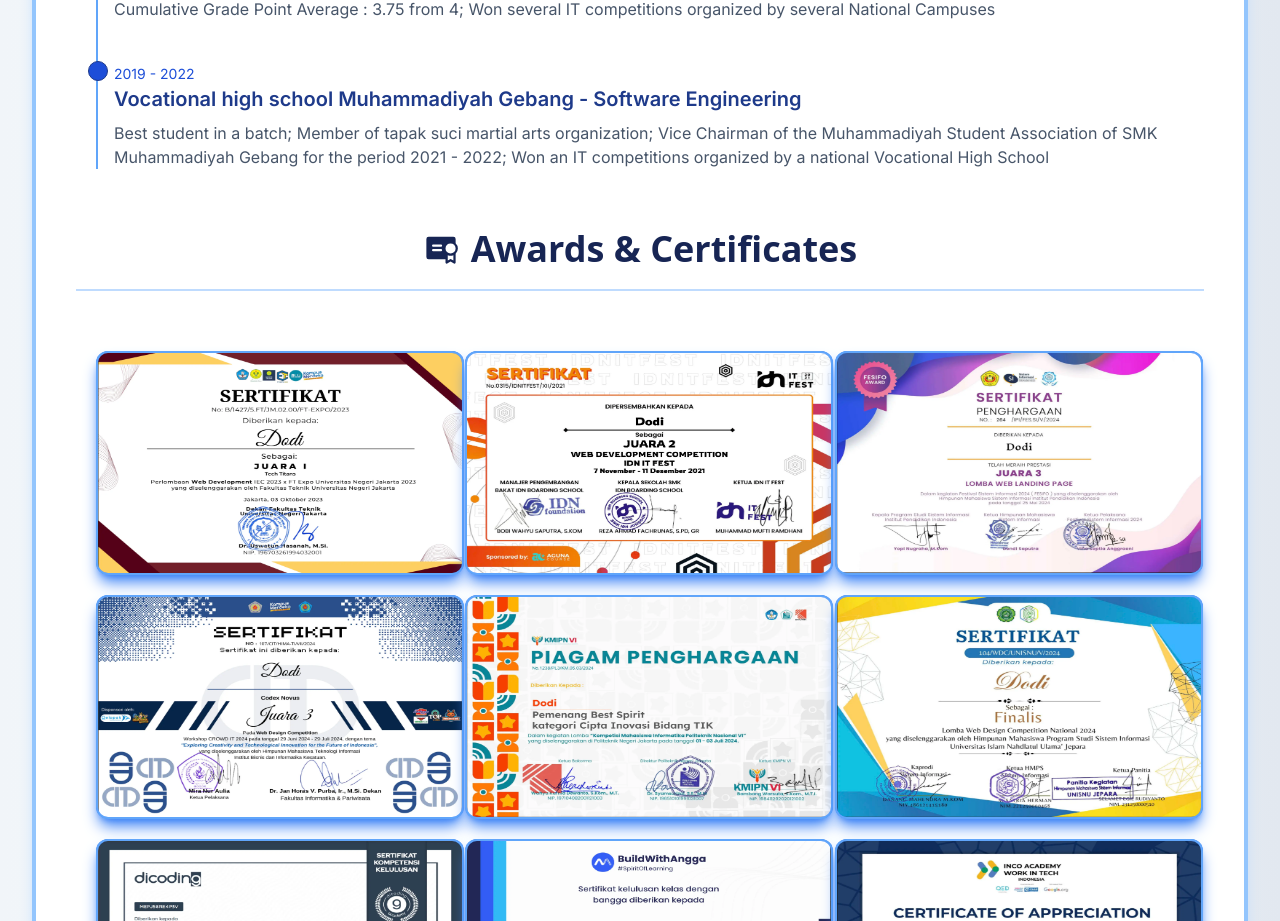
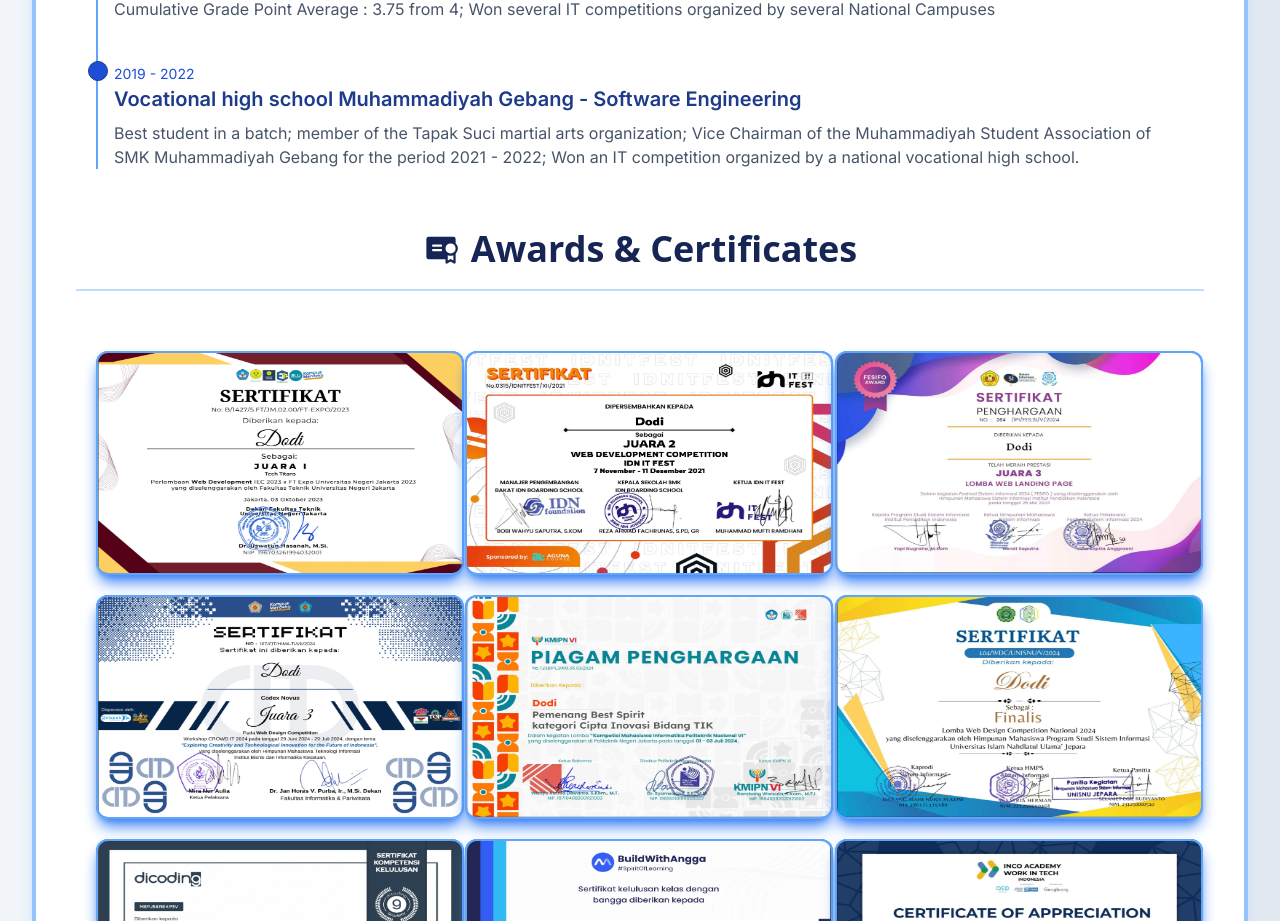
Before and after one commit to dodichakill/web-porto, a Next.js app: page /experiences in a window 1280 px wide. Shown: the part 1239-2160 px from the top of the page. Built offline with nearby package versions, Linux system fonts and the light colour scheme.

Commit message:
fix grammar + add link prototype myFarmer

```diff
--- a/src/app/experiences/SectionEducation.jsx
+++ b/src/app/experiences/SectionEducation.jsx
@@ -28,7 +28,7 @@ const SectionEducation = () => {
               "Vocational high school Muhammadiyah Gebang - Software Engineering"
             }
             description={
-              "Best student in a batch; Member of tapak suci martial arts organization; Vice Chairman of the Muhammadiyah Student Association of SMK Muhammadiyah Gebang for the period 2021 - 2022; Won an IT competitions organized by a national Vocational High School"
+              "Best student in a batch; member of the Tapak Suci martial arts organization; Vice Chairman of the Muhammadiyah Student Association of SMK Muhammadiyah Gebang for the period 2021 - 2022; Won an IT competition organized by a national vocational high school."
             }
           />
         </ol>
--- a/src/data/dataProjects.js
+++ b/src/data/dataProjects.js
@@ -165,6 +165,7 @@ export const dataProjects = [
       </>
     ),
     type: "UI",
+    link: "https://www.figma.com/proto/EsO8KgZjD5lRljkdT7Lmkn/Project-MyFarmer?node-id=153-844&p=f&t=7iT6GGXEUvlvUlB1-1&scaling=scale-down&content-scaling=fixed&page-id=0%3A1&starting-point-node-id=153%3A844",
   }, // airess
   {
     name: "SISA mobile app",
```
